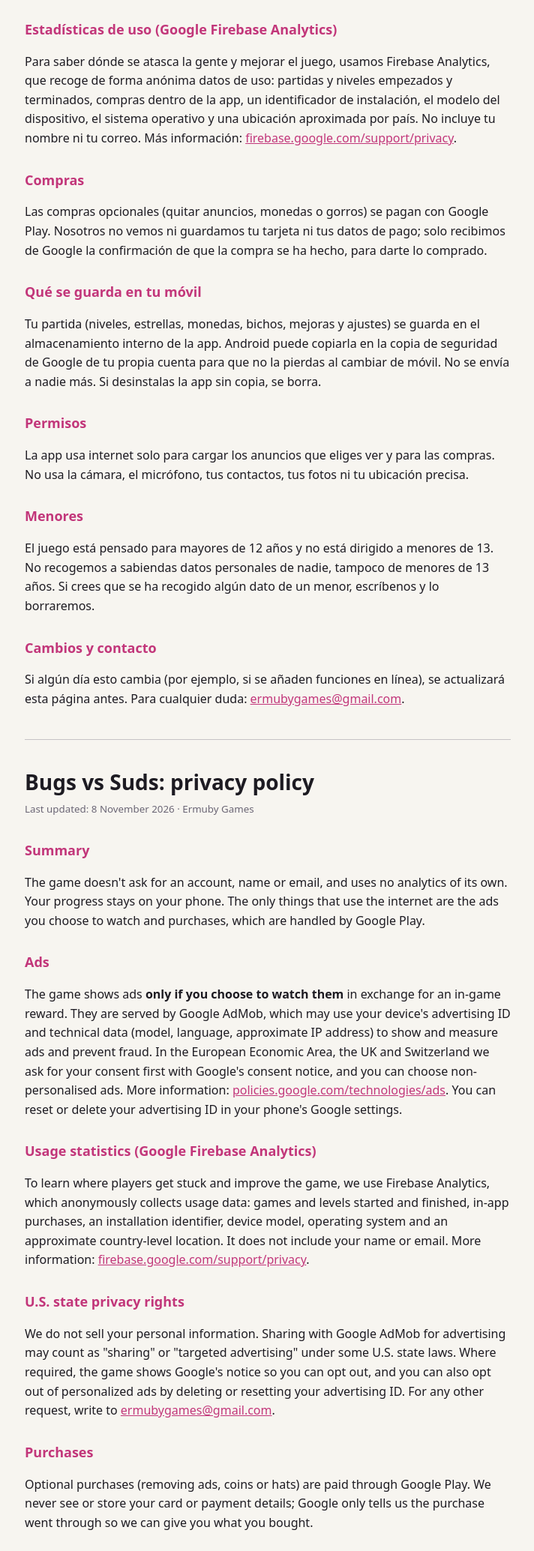
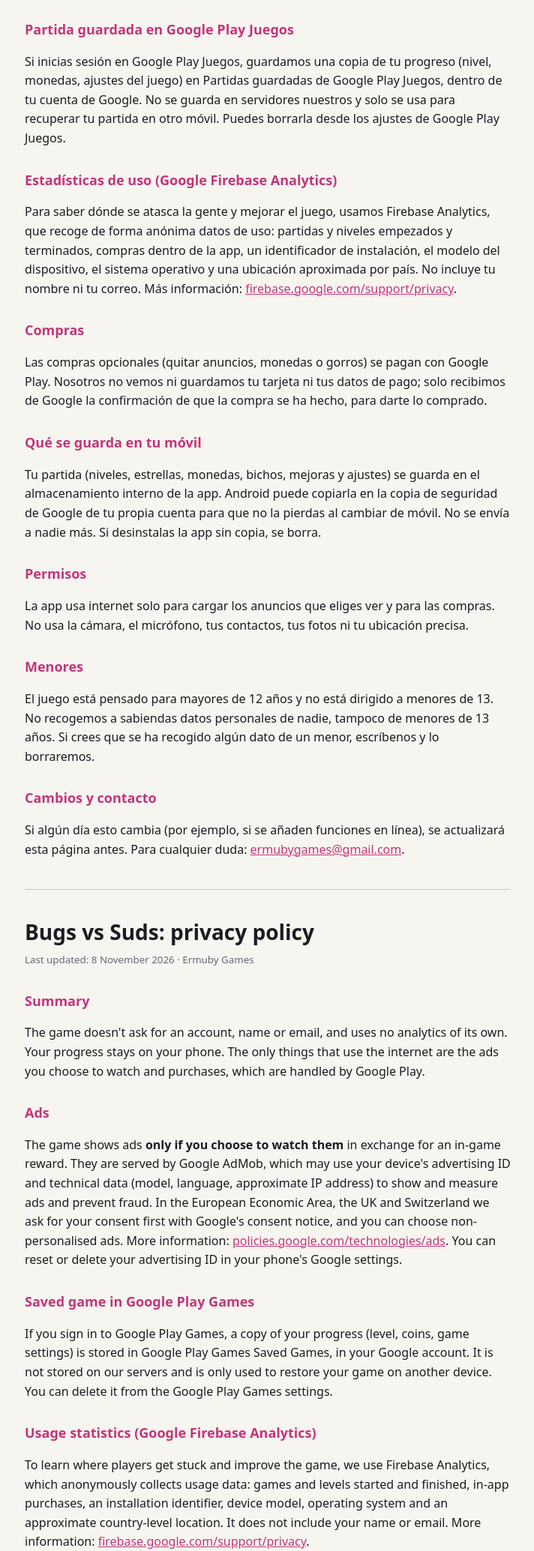
Before and after one commit to Ermuby/ermuby.github.io, a plain HTML site: page privacidad/bugs-vs-suds.html in a window 1280 px wide. Shown: the part 585-2654 px from the top of the page at 75% size, without its empty margins (283-995 px from the left). Drawn offline with Linux system fonts and the light colour scheme.

Commit message:
Privacidad BvS: partida guardada en Play Juegos

```diff
--- a/privacidad/bugs-vs-suds.html
+++ b/privacidad/bugs-vs-suds.html
@@ -14,6 +14,8 @@
 <p>El juego no te pide cuenta, ni nombre, ni correo, y no usa analíticas propias. Tu partida se queda en tu móvil. Lo único que usa internet son los anuncios que tú decides ver y las compras, que gestiona Google Play.</p>
 <h2>Anuncios</h2>
 <p>El juego muestra anuncios <b>solo si tú decides verlos</b> a cambio de un premio dentro del juego. Los sirve Google AdMob, que puede usar el identificador de publicidad de tu dispositivo y datos técnicos (modelo, idioma, dirección IP aproximada) para mostrar y medir anuncios y evitar fraudes. En la Unión Europea, Reino Unido y Suiza te pedimos permiso antes con el aviso de consentimiento de Google, y puedes elegir anuncios no personalizados. Más información: <a href="https://policies.google.com/technologies/ads">policies.google.com/technologies/ads</a>. Puedes restablecer o borrar el identificador de publicidad en los ajustes de Google de tu móvil.</p>
+<h2>Partida guardada en Google Play Juegos</h2>
+<p>Si inicias sesión en Google Play Juegos, guardamos una copia de tu progreso (nivel, monedas, ajustes del juego) en Partidas guardadas de Google Play Juegos, dentro de tu cuenta de Google. No se guarda en servidores nuestros y solo se usa para recuperar tu partida en otro móvil. Puedes borrarla desde los ajustes de Google Play Juegos.</p>
 <h2>Estadísticas de uso (Google Firebase Analytics)</h2>
 <p>Para saber dónde se atasca la gente y mejorar el juego, usamos Firebase Analytics, que recoge de forma anónima datos de uso: partidas y niveles empezados y terminados, compras dentro de la app, un identificador de instalación, el modelo del dispositivo, el sistema operativo y una ubicación aproximada por país. No incluye tu nombre ni tu correo. Más información: <a href="https://firebase.google.com/support/privacy">firebase.google.com/support/privacy</a>.</p>
 <h2>Compras</h2>
@@ -34,6 +36,8 @@
 <p>The game doesn't ask for an account, name or email, and uses no analytics of its own. Your progress stays on your phone. The only things that use the internet are the ads you choose to watch and purchases, which are handled by Google Play.</p>
 <h2>Ads</h2>
 <p>The game shows ads <b>only if you choose to watch them</b> in exchange for an in-game reward. They are served by Google AdMob, which may use your device's advertising ID and technical data (model, language, approximate IP address) to show and measure ads and prevent fraud. In the European Economic Area, the UK and Switzerland we ask for your consent first with Google's consent notice, and you can choose non-personalised ads. More information: <a href="https://policies.google.com/technologies/ads">policies.google.com/technologies/ads</a>. You can reset or delete your advertising ID in your phone's Google settings.</p>
+<h2>Saved game in Google Play Games</h2>
+<p>If you sign in to Google Play Games, a copy of your progress (level, coins, game settings) is stored in Google Play Games Saved Games, in your Google account. It is not stored on our servers and is only used to restore your game on another device. You can delete it from the Google Play Games settings.</p>
 <h2>Usage statistics (Google Firebase Analytics)</h2>
 <p>To learn where players get stuck and improve the game, we use Firebase Analytics, which anonymously collects usage data: games and levels started and finished, in-app purchases, an installation identifier, device model, operating system and an approximate country-level location. It does not include your name or email. More information: <a href="https://firebase.google.com/support/privacy">firebase.google.com/support/privacy</a>.</p>
 <h2>U.S. state privacy rights</h2>
```
